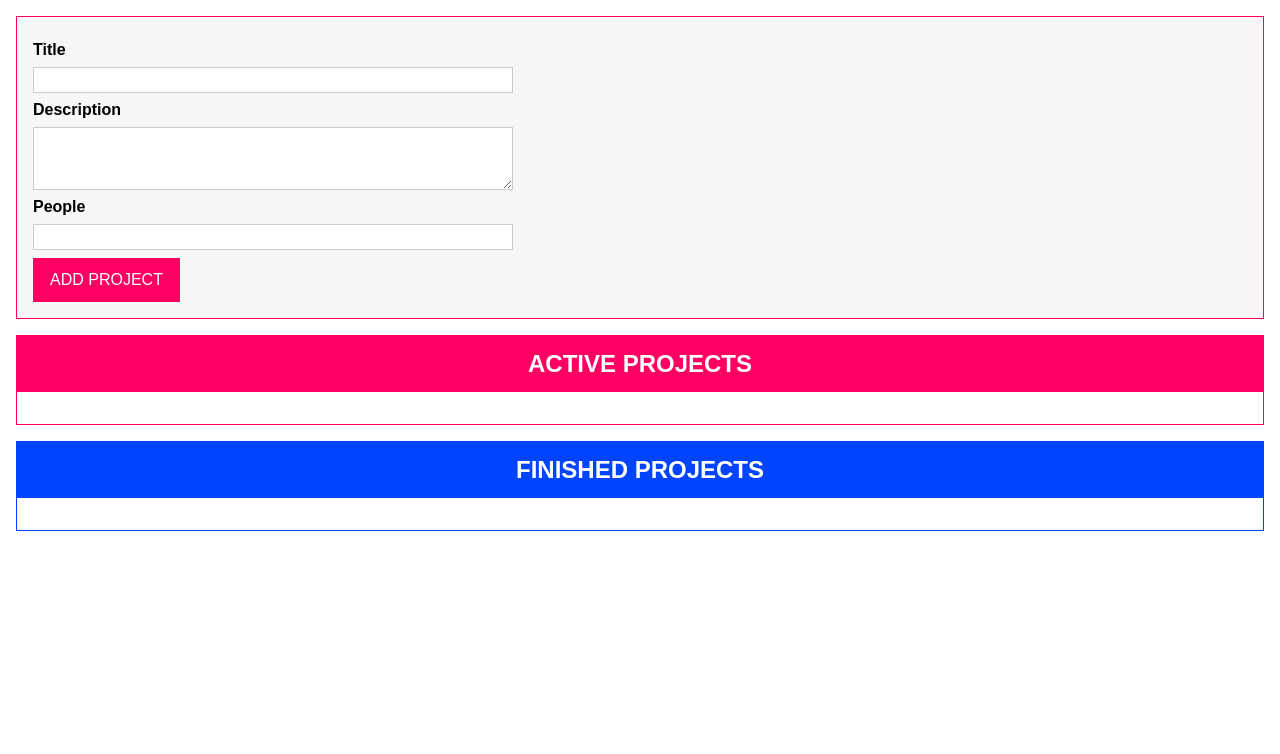
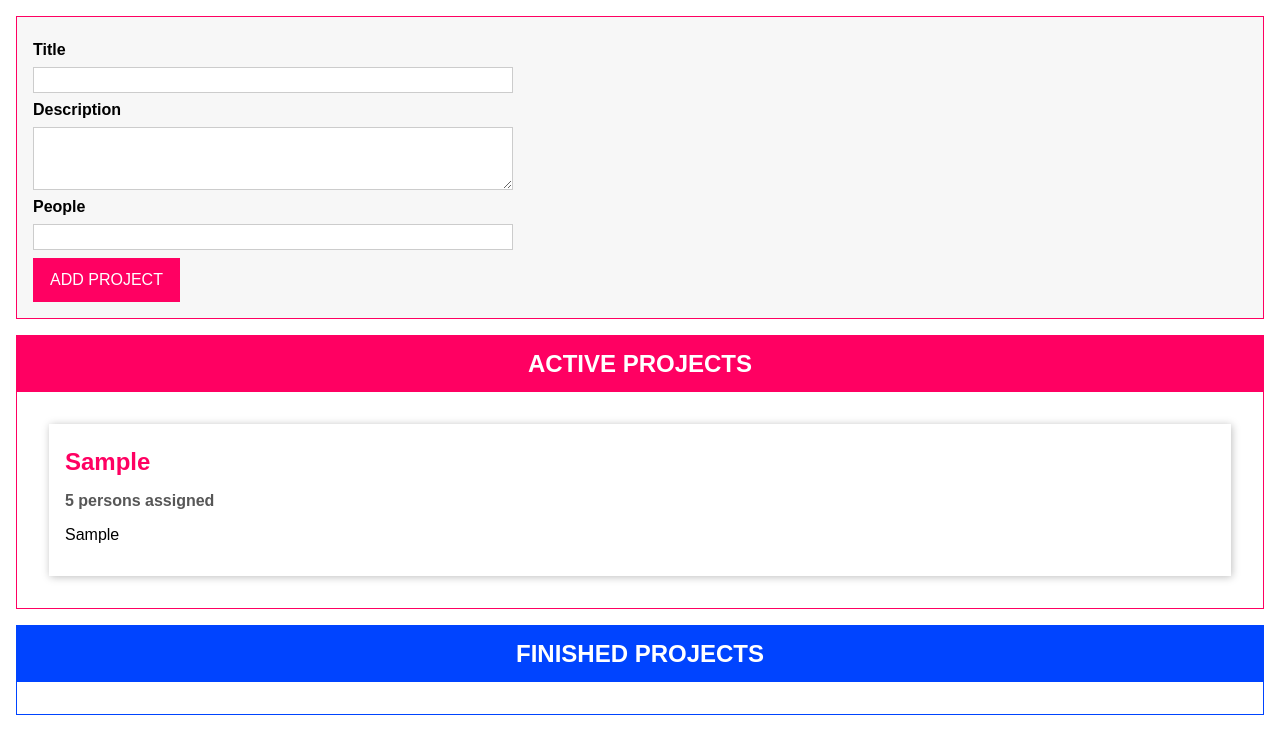
Before and after one commit to GoodNightBuddy/Drag-Drop, a website with bundled scripts: page index.html in a window 1280 px wide. Both pictures are taken after typing "Sample", "Sample", "5" into the empty fields and a click on the button "ADD PROJECT". Built offline with nearby package versions, Linux system fonts and the light colour scheme.

Commit message:
Added State class for inheritance

```diff
--- a/index.html
+++ b/index.html
@@ -27,7 +27,11 @@
       </form>
     </template>
     <template id="single-project">
-      <li></li>
+      <li>
+        <h2></h2>
+        <h3></h3>
+        <p></p>
+      </li>
     </template>
     <template id="project-list">
       <section class="projects">
--- a/src/app.ts
+++ b/src/app.ts
@@ -1,9 +1,62 @@
+//Drag & Drop Interfaces
+
+
+
+//Projec Type
+enum ProjectStatus { Active, Finished }
+class Project {
+  id: string
+  constructor(
+    public title: string,
+    public description: string,
+    public people: number,
+    public status: ProjectStatus
+  ) {
+    this.id = Math.random().toString()
+  }
+}
+
+//Listener Type
+
+type Listener<T> = (items: T[]) => void
 //Project State Management
 
-class ProjectState {
-  private projects = [];
+class State<T> {
+  protected listeners: Listener<T>[] = [];
+
+  addListener(listener: Listener<T>) {
+    this.listeners.push(listener)
+  }
 }
 
+class ProjectState extends State<Project>{
+  private projects: Project[] = [];
+  private static instance: ProjectState;
+
+  static getInstance() {
+    if (!this.instance) {
+      this.instance = new ProjectState()
+    }
+    return this.instance
+  }
+
+  addProject(title: string, description: string, people: number) {
+    const newProject = new Project(
+      title,
+      description,
+      people,
+      ProjectStatus.Active
+    )
+
+    this.projects.push(newProject);
+
+    for (const listener of this.listeners) {
+      listener(this.projects.slice());
+    }
+  }
+}
+
+const projectState = ProjectState.getInstance()
 
 //Validation logic
 interface Validatable {
@@ -51,71 +104,144 @@ function autoBind(_target: any, _methodName: string, descriptor: PropertyDescrip
   return newDescriptor
 }
 
-//Project list class
+// Component Base Class
+abstract class Component<T extends HTMLElement, U extends HTMLElement> {
+  templateElement: HTMLTemplateElement;
+  hostElement: T;
+  element: U;
 
-class ProjectList {
-  templateElement: HTMLTemplateElement;
-  hostElement: HTMLDivElement;
-  element: HTMLElement;
+  constructor(
+    templateId: string,
+    hostElement: string,
+    insertAtStart: boolean,
+    newElementId?: string,
 
-  constructor(private type: 'active' | 'finished') {
-    this.templateElement = document.getElementById(
-      'project-list'
-    ) as HTMLTemplateElement;
-    this.hostElement = document.getElementById('app') as HTMLDivElement;
+  ) {
+    this.templateElement = document.getElementById(templateId) as HTMLTemplateElement;
+    this.hostElement = document.getElementById(hostElement) as T;
 
     const importedNode = document.importNode(
       this.templateElement.content,
       true
     );
-    this.element = importedNode.firstElementChild as HTMLElement;
-    this.element.id = `${type}-projects`;
+    this.element = importedNode.firstElementChild as U;
 
-    this.attach();
+    if (newElementId) {
+      this.element.id = newElementId;
+    }
+
+    this.attach(insertAtStart);
+  }
+
+  private attach(insertAtBeginning: boolean) {
+    this.hostElement.insertAdjacentElement(insertAtBeginning ? 'afterbegin' : 'beforeend', this.element);
+  }
+
+  abstract configure(): void;
+  abstract renderContent(): void;
+
+}
+
+//ProjectItem Class
+
+class ProjectItem extends Component<HTMLUListElement, HTMLLIElement>{
+  private project: Project
+
+  get persons() {
+    if(this.project.people === 1) {
+      return '1 person'
+    } else {
+      return `${this.project.people} persons`
+    }
+  }
+
+  constructor(hostId: string, project: Project) {
+    super('single-project', hostId, true, project.id);
+
+    this.project = project;
+
+    this.configure();
     this.renderContent();
   }
 
-  private renderContent() {
+  configure(): void {
+
+  }
+
+  renderContent(): void {
+    this.element.querySelector('h2')!.textContent = this.project.title;
+    this.element.querySelector('h3')!.textContent = this.persons + ' ' + 'assigned';
+    this.element.querySelector('p')!.textContent = this.project.description;
+  }
+}
+
+
+//Project list class
+
+class ProjectList extends Component<HTMLDivElement, HTMLElement>  {
+
+  assignedProjects: Project[];
+
+  constructor(private type: 'active' | 'finished') {
+    super('project-list', 'app', false, `${type}-projects`);
+
+    this.assignedProjects = [];
+
+    this.configure();
+    this.renderContent();
+  }
+
+  configure(): void {
+    projectState.addListener((projects: Project[]) => {
+      const relevantProjects = projects.filter(project => {
+        if (this.type === 'active') {
+          return project.status === ProjectStatus.Active
+        }
+        return project.status === ProjectStatus.Finished
+      })
+      this.assignedProjects = relevantProjects;
+      this.renderProjects();
+    });
+  };
+
+  renderContent() {
     const listId = `${this.type}-project-list`;
     this.element.querySelector('ul')!.id = listId;
     this.element.querySelector('h2')!.textContent = this.type.toUpperCase() + ' ' + 'PROJECTS'
   }
 
-  private attach() {
-    this.hostElement.insertAdjacentElement('beforeend', this.element);
+  private renderProjects() {
+    const listEl = document.getElementById(`${this.type}-project-list`) as HTMLElement;
+    listEl.innerHTML = ''
+    for (const prjItem of this.assignedProjects) {
+      new ProjectItem(this.element.querySelector('ul')!.id, prjItem);
+    }
   }
 }
 
+const activeProjectList = new ProjectList('active');
+const finishedProjectList = new ProjectList('finished');
+
 
 // project input class
-class ProjectInput {
-  templateElement: HTMLTemplateElement;
-  hostElement: HTMLDivElement;
-  element: HTMLFormElement;
+class ProjectInput extends Component<HTMLDivElement, HTMLFormElement>{
   titleInputElement: HTMLInputElement;
   descriptionInputElement: HTMLInputElement;
   peopleInputElement: HTMLInputElement;
 
   constructor() {
-    this.templateElement = document.getElementById(
-      'project-input'
-    ) as HTMLTemplateElement;
-    this.hostElement = document.getElementById('app') as HTMLDivElement;
-
-    const importedNode = document.importNode(
-      this.templateElement.content,
-      true
-    );
-    this.element = importedNode.firstElementChild as HTMLFormElement;
-    this.element.id = 'user-input';
+    super('project-input', 'app', true, 'user-input')
 
     this.titleInputElement = this.element.querySelector('#title') as HTMLInputElement;
     this.descriptionInputElement = this.element.querySelector('#description') as HTMLInputElement;
     this.peopleInputElement = this.element.querySelector('#people') as HTMLInputElement;
 
-    this.configure()
-    this.attach();
+    this.configure();
   }
+
+  configure() {
+    this.element.addEventListener('submit', this.submitHandler)
+  };
 
   private cleanInputs(): void {
     this.titleInputElement.value = '';
@@ -164,20 +290,13 @@ class ProjectInput {
     const userInput = this.gatherUserInput()
     if (Array.isArray(userInput)) {
       const [title, desc, people] = userInput;
-      console.log(title, desc, people);
+      projectState.addProject(title, desc, people);
       this.cleanInputs()
     }
   }
 
-  private configure() {
-    this.element.addEventListener('submit', this.submitHandler)
-  };
-
-  private attach() {
-    this.hostElement.insertAdjacentElement('afterbegin', this.element);
-  };
+  renderContent(): void {
+  }
 }
 
 const projectInput = new ProjectInput();
-const activeProjectList = new ProjectList('active');
-const finishedProjectList = new ProjectList('finished');
--- a/tsconfig.json
+++ b/tsconfig.json
@@ -24,7 +24,7 @@
     // "importHelpers": true,                 /* Import emit helpers from 'tslib'. */
     // "downlevelIteration": true,            /* Provide full support for iterables in 'for-of', spread, and destructuring when targeting 'ES5' or 'ES3'. */
     // "isolatedModules": true,               /* Transpile each file as a separate module (similar to 'ts.transpileModule'). */
-    "noEmitOnError": true,
+    // "noEmitOnError": true,
 
     /* Strict Type-Checking Options */
     "strict": true,                           /* Enable all strict type-checking options. */
```
